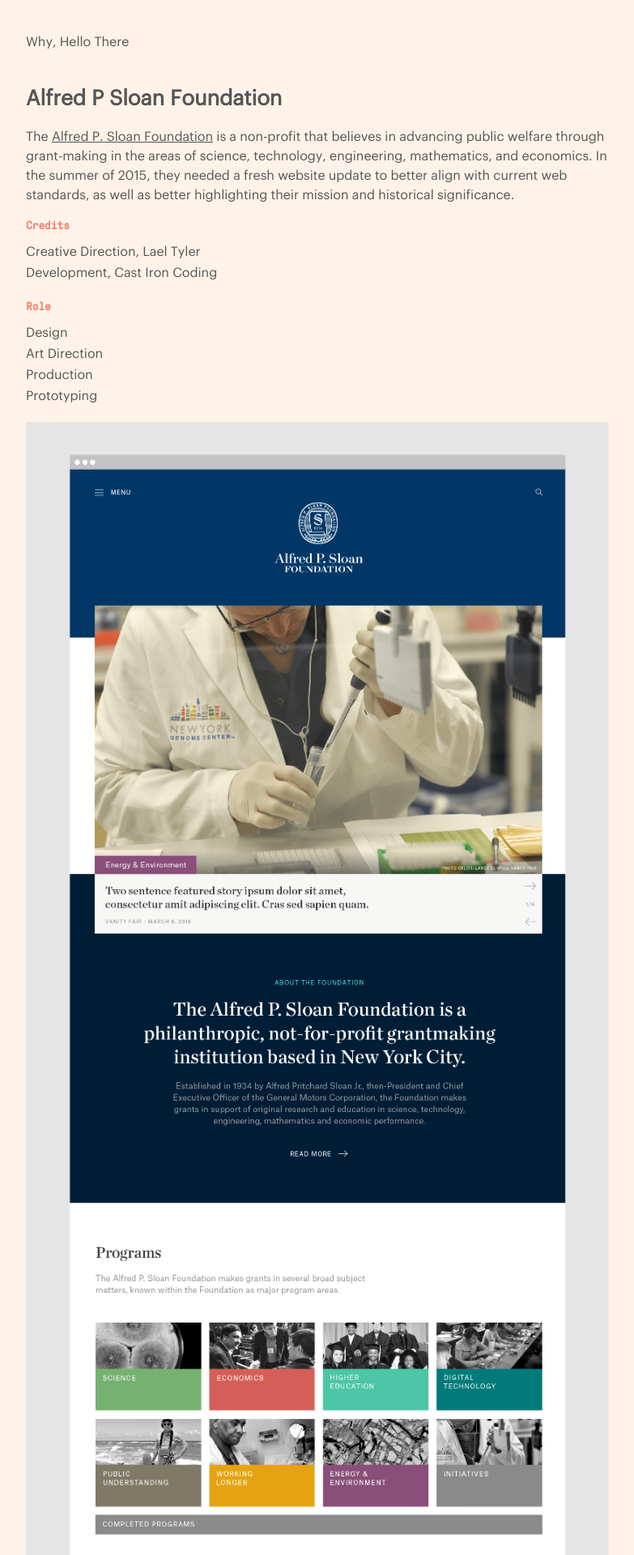
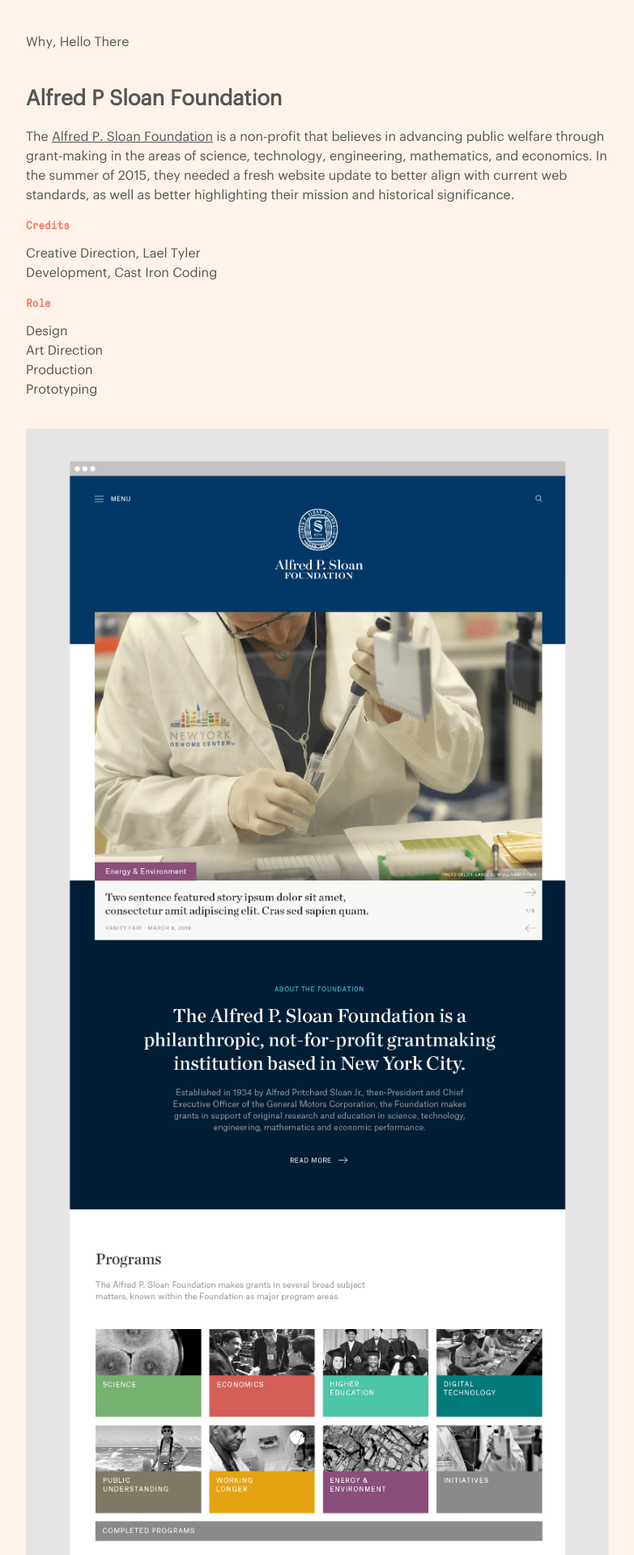
Before and after one commit to jonaschafer/jonaschafer.github.io, a Jekyll site: the page built from collections/_work/sloan.md, in a window 1280 px wide. Shown: the top 1920 px of the page at 81% size, without its empty margins (248-1031 px from the left). Built offline with Jekyll 4.4.1, drawn with Linux system fonts in a browser that asks for light colours.

Commit message:
adding padding to img, updated li style

```diff
--- a/assets/stylesheets/core/_layout.scss
+++ b/assets/stylesheets/core/_layout.scss
@@ -24,6 +24,7 @@
 
 img {
   max-width: 100%;
+  padding: 20px 0 0 0;
 }
 
 
@@ -57,8 +58,7 @@
 }
 
 li {
-	line-height: 20px;
-	padding-bottom: 6px;
+	line-height: 24px;
 
 }
 
```
